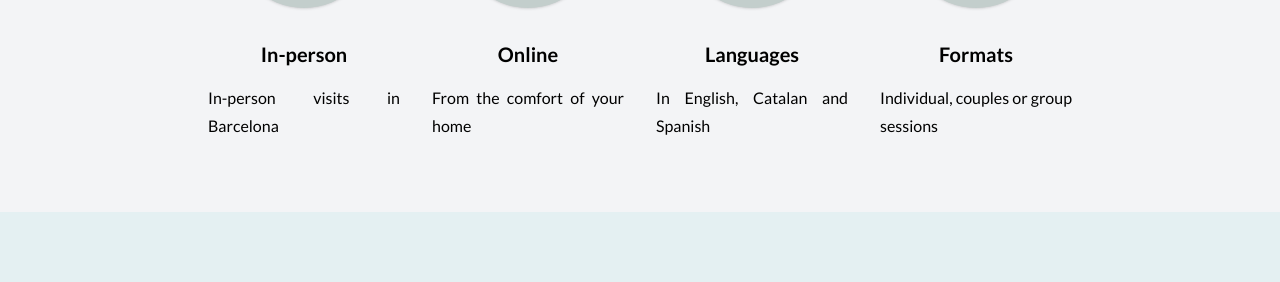
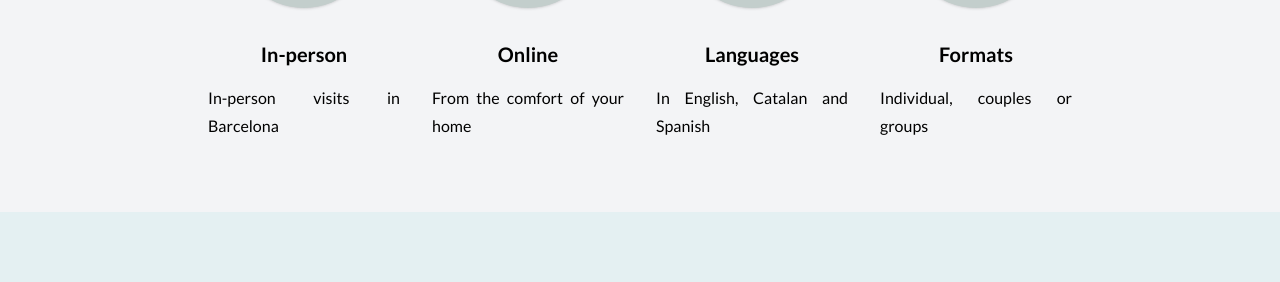
Before and after one commit to lluna86/lluna86.github.io, a Jekyll site: the page built from en/index.md, in a window 1280 px wide and 900 px high, scrolled down 2039 px. Shown: the part 172-454 px from the top of the window. Built offline with Jekyll 4.4.1, drawn with Linux system fonts in a browser that asks for light colours; nearby versions of some CDN libraries.

Commit message:
Update index.md

```diff
--- a/en/index.md
+++ b/en/index.md
@@ -77,7 +77,7 @@ metadescription: "Psicóloga General Sanitaria con enfoque integrador. Servicios
                 {% include svg/hands.md %}
             </div>
             <h2 class="text-xl mt-4">Formats</h2>
-            <p class="text-center sm:text-justify">Individual, couples or group sessions</p>
+            <p class="text-center sm:text-justify">Individual, couples or groups</p>
         </div>
     </div>
 </div>
```
